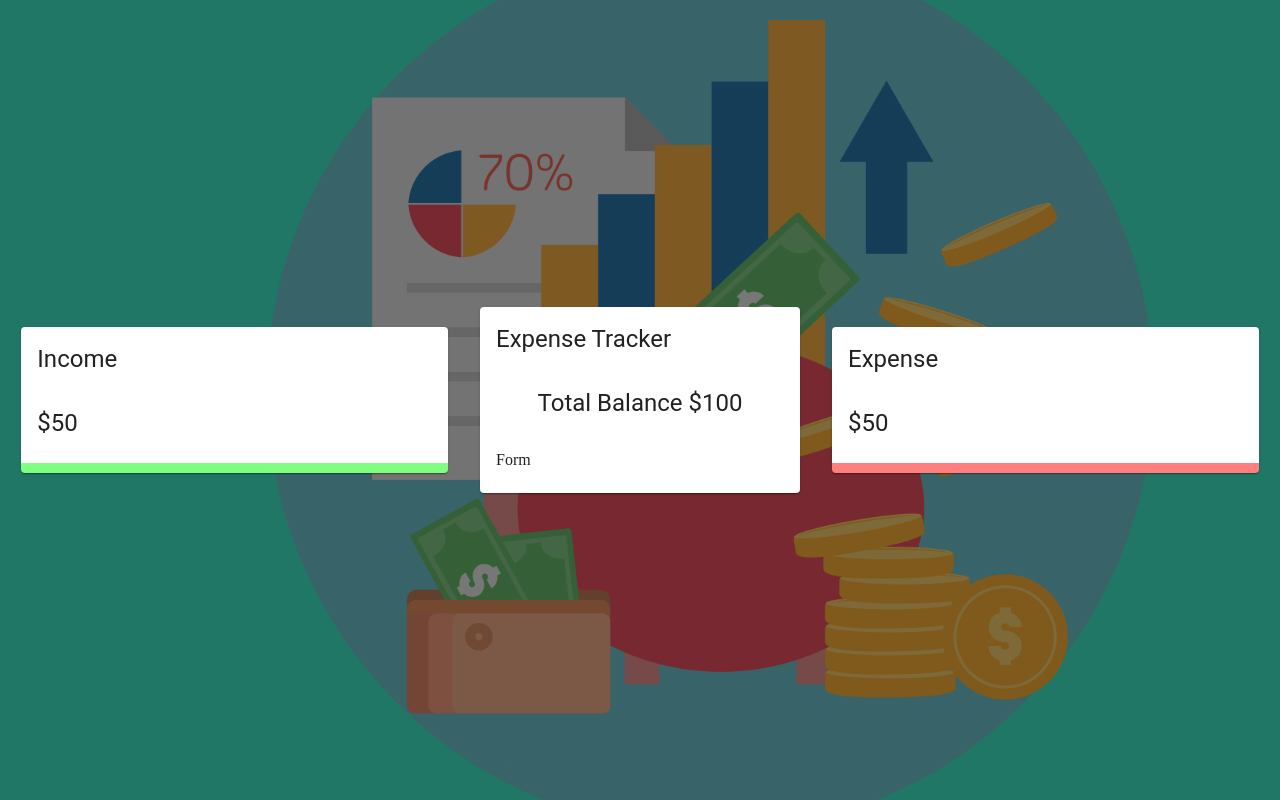
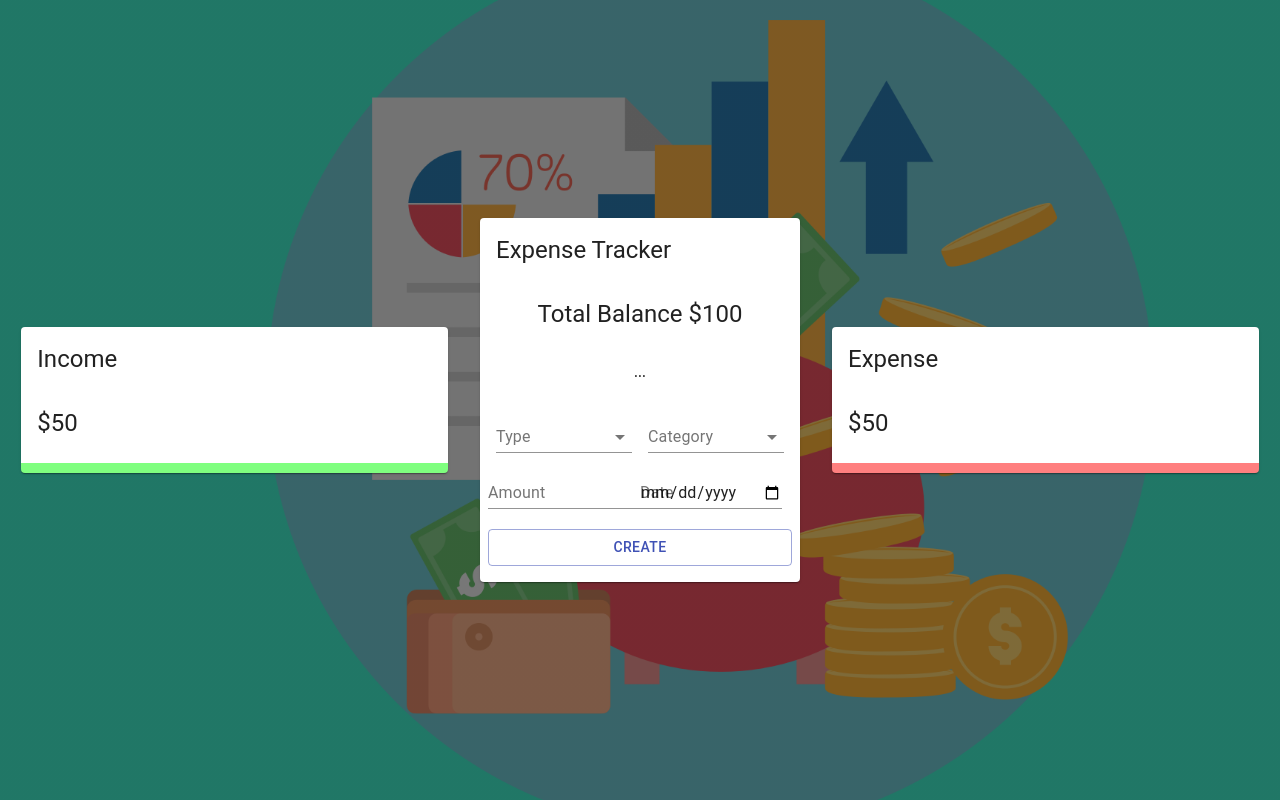
Before and after one commit to abhishekra07/income-expense-tracker, a React (Create React App) app: page / in a window 1280 px wide. Built offline with nearby package versions, Linux system fonts and the light colour scheme.

Commit message:
refactoring

```diff
--- a/src/App.js
+++ b/src/App.js
@@ -1,8 +1,8 @@
 import React from 'react'
 import Detail  from './components/Details/Detail'
-import ExpenseTracker  from './components/Main/main'
+import ExpenseTracker  from './components/Main/Main'
 import { Grid } from '@material-ui/core';
-import useStyles from './style'
+import useStyles from './styles'
 
 const App = () => {
   const classes = useStyles();
--- a/src/components/Main/Form/Form.jsx
+++ b/src/components/Main/Form/Form.jsx
@@ -1,14 +1,42 @@
 import React from 'react'
-import { Grid, TextField, Typography, FormControl, InputLabel, Select, MenuItem } from '@material-ui/core'
+import { Grid, TextField, Typography, FormControl, InputLabel, Select, MenuItem, Button } from '@material-ui/core'
+import useStyles from './styles'
 
 const Form = () => {
+  const classes = useStyles()
+
   return (
     <Grid container spacing={2}>
       <Grid item xs={12}>
-        <Typography>
-
+        <Typography align = 'center' variant = 'subtitle2' gutterBottom>
+          ...
         </Typography>
       </Grid>
+      <Grid item xs={6}>
+        <FormControl fullWidth>
+          <InputLabel>Type</InputLabel>
+          <Select>
+            <MenuItem value = 'Income'>Income</MenuItem>
+            <MenuItem value = 'Expense'>Expense</MenuItem>
+          </Select>
+        </FormControl>
+      </Grid>
+      <Grid item xs={6}>
+        <FormControl fullWidth>
+          <InputLabel>Category</InputLabel>
+          <Select>
+            <MenuItem value = 'Business'>Business</MenuItem>
+            <MenuItem value = 'Shopping'>Shopping</MenuItem>
+          </Select>
+        </FormControl>
+      </Grid>
+      <Grid iten xs={6}>
+        <TextField type='number' label="Amount"/>
+      </Grid>
+      <Grid iten xs={6}>
+        <TextField type='date' label="Date"/>
+      </Grid>
+      <Button className={classes.button} variant='outlined' color='primary' fullWidth>Create</Button>
     </Grid>
   )
 }
--- a/src/components/Main/Form/styles.js
+++ b/src/components/Main/Form/styles.js
@@ -0,0 +1,12 @@
+import { makeStyles } from '@material-ui/core/styles';
+
+export default makeStyles(() => ({
+  radioGroup: {
+    display: 'flex',
+    justifyContent: 'center',
+    marginBottom: '-10px',
+  },
+  button: {
+    marginTop: '20px',
+  },
+}));
--- a/src/components/Main/Main.jsx
+++ b/src/components/Main/Main.jsx
@@ -1,6 +1,7 @@
 import React from 'react';
 import { Card, CardHeader, CardContent, Typography } from '@material-ui/core';
-// import useStyles from './style';
+import Form from './Form/Form'
+// import useStyles from './styles;
 
 const ExpenseTracker = () => {
   // const classes = useStyles();
@@ -11,7 +12,7 @@
         <Typography align = 'center' variant="h5">Total Balance $100</Typography>
       </CardContent>
       <CardContent>
-        Form
+        <Form />
       </CardContent>
     </Card>
   )
--- a/src/components/details/detail.jsx
+++ b/src/components/details/detail.jsx
@@ -1,6 +1,6 @@
 import React from 'react';
 import { Card, CardHeader, CardContent, Typography } from '@material-ui/core';
-import useStyles from './style';
+import useStyles from './styles';
 
 const Detail = ( { title }) => {
   const classes = useStyles();
```
Also changed, not shown: src/components/Details/styles.js (renamed from src/components/details/style.js), src/components/Main/style.js (deleted), src/components/Main/styles.js (added), src/styles.js (renamed from src/style.js).
